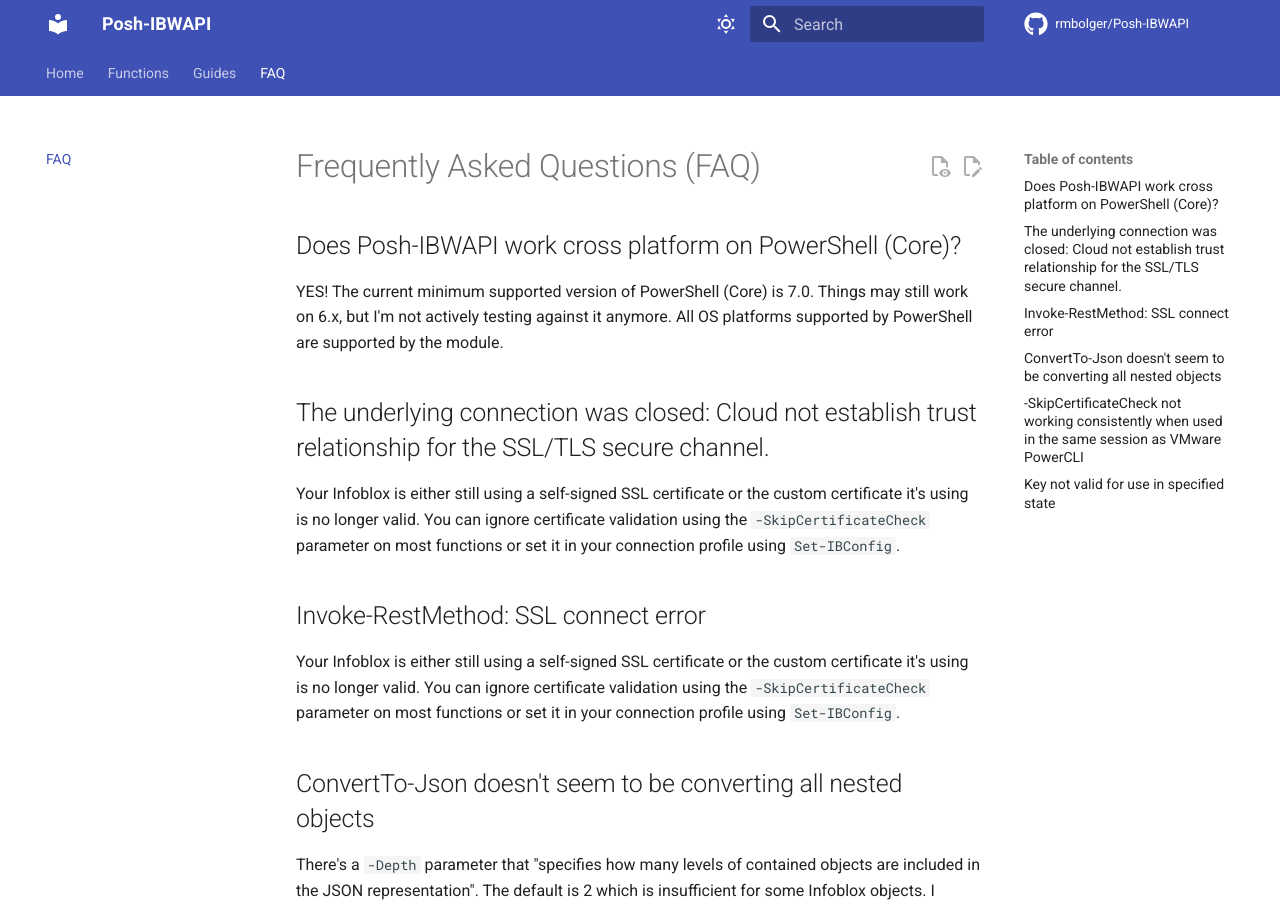
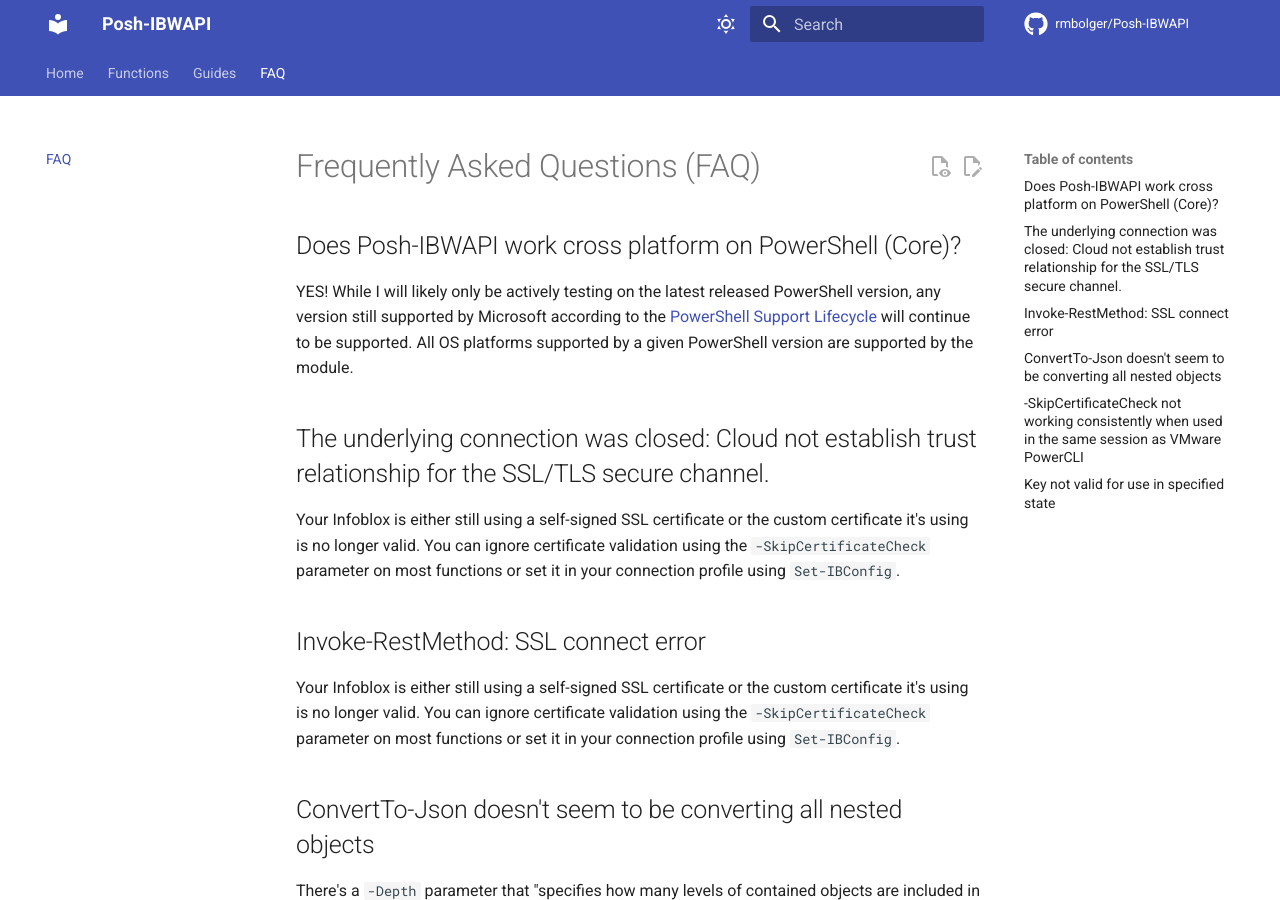
Before and after one commit to rmbolger/Posh-IBWAPI, an MkDocs documentation site: the page built from docs/FAQ.md, in a window 1280 px wide and 900 px high. Built offline with MkDocs 1.6.1 and Material for MkDocs 9.7.7, drawn with Linux system fonts in a browser that asks for light colours; comment, search, counter and statistics services are not loaded; the version menu is left out.

Commit message:
docs: FAQ tweak

```diff
--- a/docs/FAQ.md
+++ b/docs/FAQ.md
@@ -2,7 +2,7 @@
 
 ## Does Posh-IBWAPI work cross platform on PowerShell (Core)?
 
-YES! The current minimum supported version of PowerShell (Core) is 7.0. Things may still work on 6.x, but I'm not actively testing against it anymore. All OS platforms supported by PowerShell are supported by the module.
+YES! While I will likely only be actively testing on the latest released PowerShell version, any version still supported by Microsoft according to the [PowerShell Support Lifecycle](https://learn.microsoft.com/en-us/powershell/scripting/install/powershell-support-lifecycle) will continue to be supported. All OS platforms supported by a given PowerShell version are supported by the module.
 
 ## The underlying connection was closed: Cloud not establish trust relationship for the SSL/TLS secure channel.
 
```
